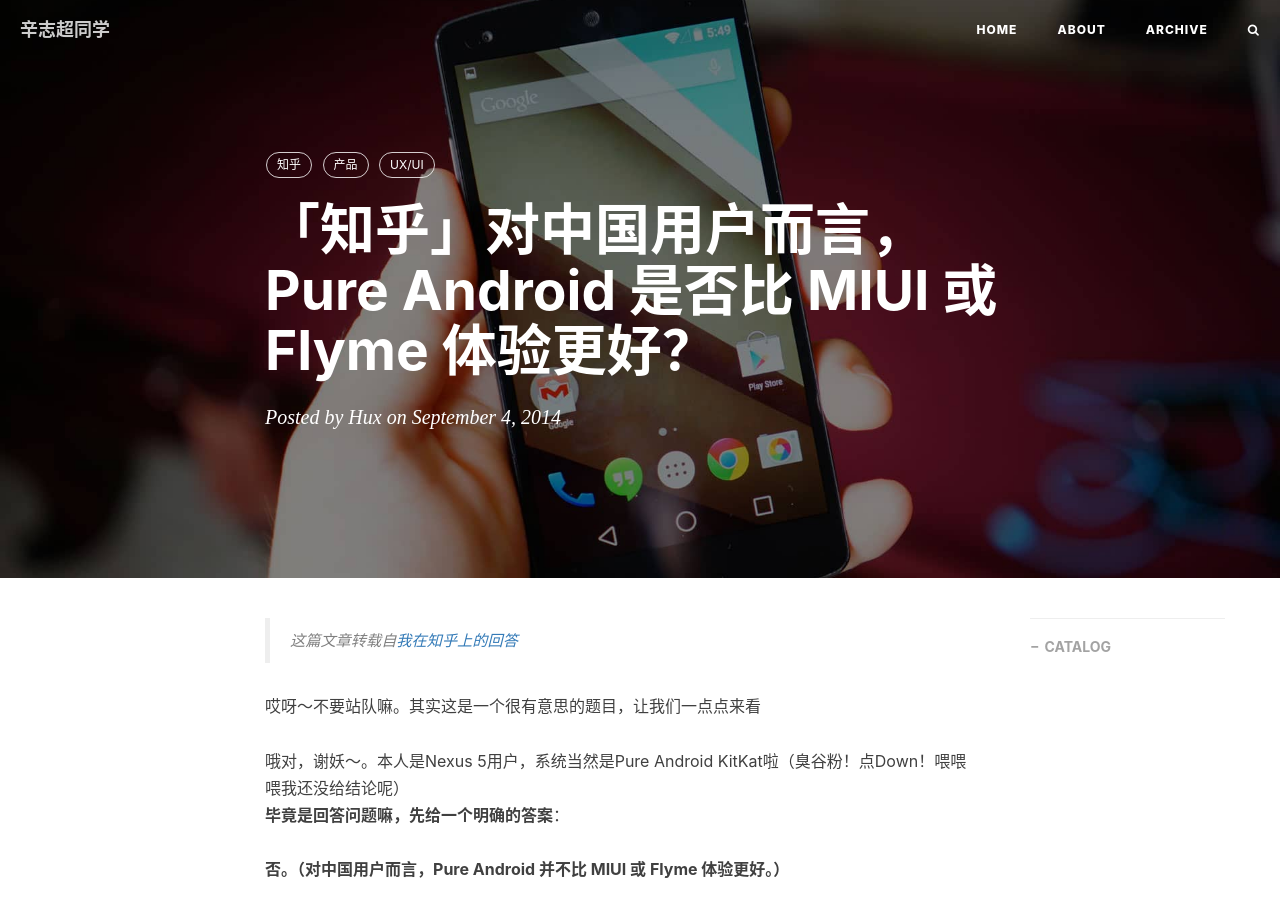
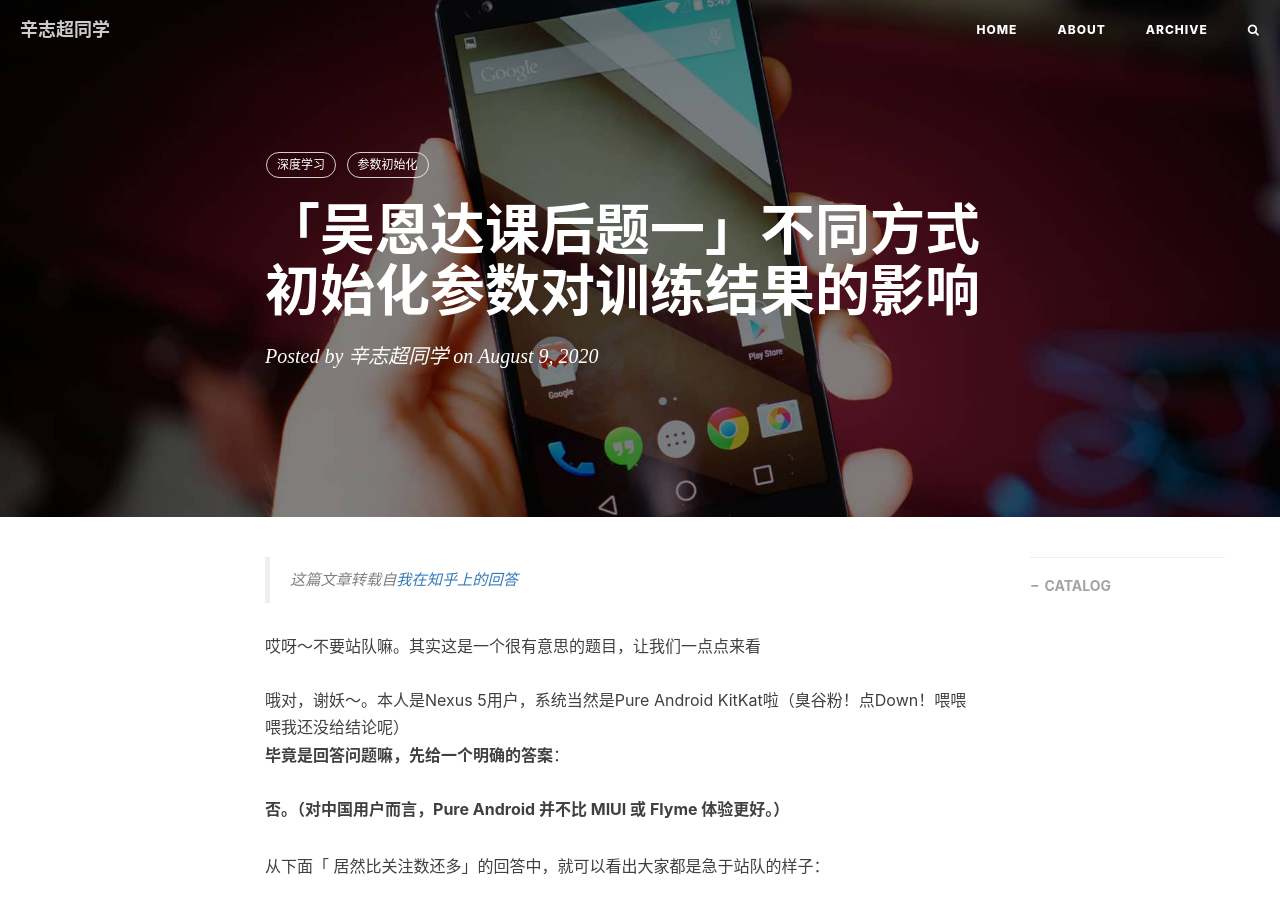
Before and after one commit to xinzhichao/xinzhichao.github.io, a Jekyll site: the page built from _posts/吴恩达课后题/2020-08-09-「吴恩达课后题一」不同方式初始化参数对训练结果的影响.markdown, in a window 1280 px wide and 900 px high. Built offline with Jekyll 4.4.1, drawn with Linux system fonts in a browser that asks for light colours; nearby versions of some CDN libraries; comment, search, counter and statistics services are not loaded; some of the changed text lies outside the part shown.

Commit message:
apply theme

```diff
--- a/_posts/2014-09-04-is-pure-android-better.markdown
+++ b/_posts/吴恩达课后题/2020-08-09-「吴恩达课后题一」不同方式初始化参数对训练结果的影响.markdown
@@ -1,14 +1,14 @@
 ---
 layout:     post
-title:      "「知乎」对中国用户而言，Pure Android 是否比 MIUI 或 Flyme 体验更好？"
+title:      "「吴恩达课后题一」不同方式初始化参数对训练结果的影响"
 subtitle:   ""
-date:       2014-09-04 12:00:00
-author:     "Hux"
+date:       2020-08-09 21:02:01
+author:     "辛志超同学"
 header-img: "img/post-bg-android.jpg"
 tags:
-    - 知乎
-    - 产品
-    - UX/UI
+    - 深度学习
+    - 参数初始化
+
 ---
 
 > 这篇文章转载自[我在知乎上的回答](http://www.zhihu.com/question/25104721/answer/30108886)
```
